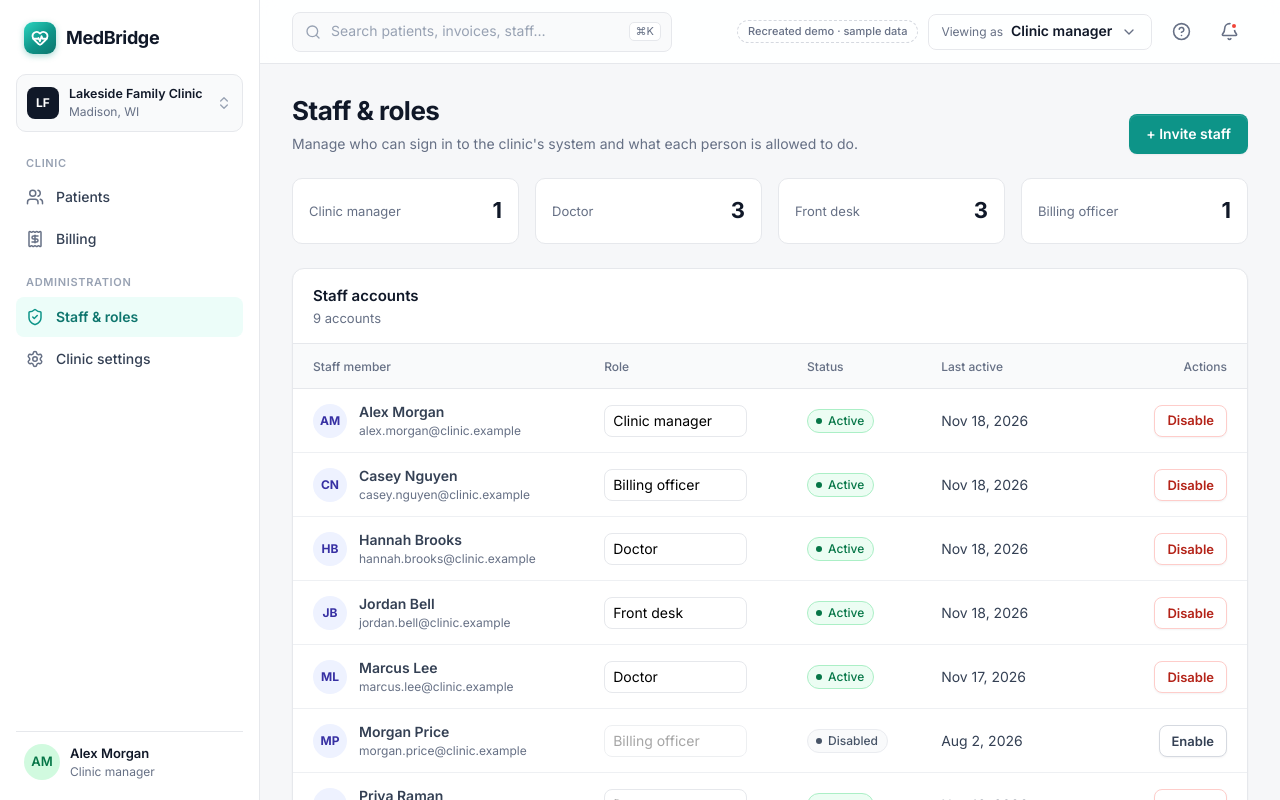
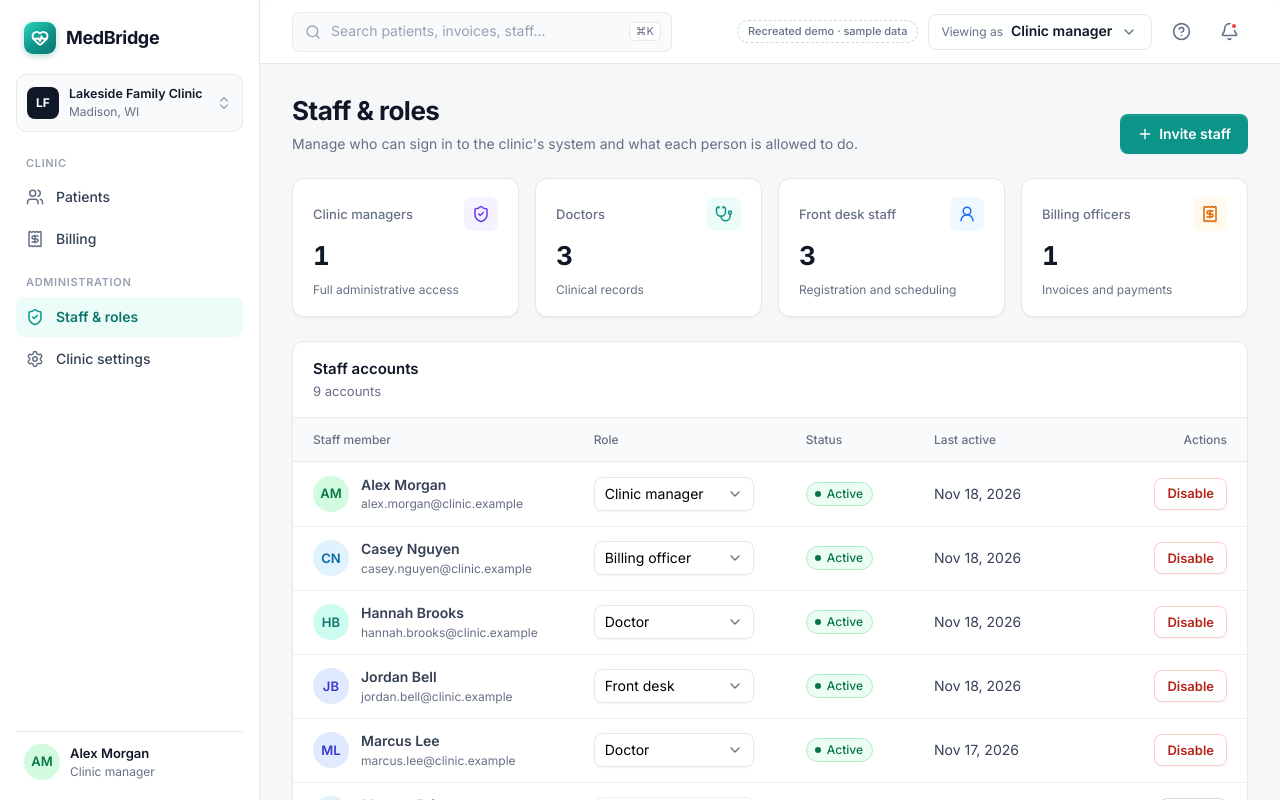
Before and after one commit to supremkc05/Medbridge, a Next.js app: page /admin/staff in a window 1280 px wide. Shown: the top 800 px of the page. Built offline with nearby package versions, Linux system fonts and the light colour scheme.

Commit message:
feat(admin): role summary cards, role pills and sectioned settings layout

```diff
--- a/src/features/admin/ClinicSettingsForm.module.scss
+++ b/src/features/admin/ClinicSettingsForm.module.scss
@@ -1,10 +1,58 @@
 @use "../../styles/tokens" as *;
+
+.layout {
+  display: grid;
+  grid-template-columns: 220px minmax(0, 1fr);
+  gap: 32px;
+  align-items: start;
+  max-width: 1160px;
+}
+
+.sectionNav {
+  position: sticky;
+  top: 88px;
+  display: flex;
+  flex-direction: column;
+  gap: 2px;
+
+  a {
+    display: flex;
+    align-items: center;
+    gap: 10px;
+    height: 38px;
+    padding: 0 12px;
+    border-radius: $radius-sm;
+    color: $color-text-2;
+    font-weight: 500;
+
+    svg {
+      color: $color-muted;
+    }
+
+    &:hover {
+      background: #eef0f3;
+    }
+  }
+}
+
+.navActive {
+  background: $color-surface;
+  box-shadow: $shadow-xs;
+  border: 1px solid $color-border;
+  color: $color-text !important;
+  font-weight: 600 !important;
+}
 
 .form {
   display: flex;
   flex-direction: column;
   gap: $space-5;
-  max-width: 920px;
+  min-width: 0;
+
+  > div[id] {
+    scroll-margin-top: 88px;
+    margin-bottom: -$space-5;
+  }
 }
 
 .grid {
@@ -60,7 +108,7 @@
 }
 
 .dayOn {
-  border-color: #99d5cc;
+  border-color: $color-primary-border;
   background: $color-primary-soft;
   color: $color-primary-hover;
   font-weight: 600;
@@ -73,6 +121,14 @@
 }
 
 .actions {
+  position: sticky;
+  bottom: 16px;
+  padding: 12px 16px;
+  background: rgba(255, 255, 255, 0.92);
+  backdrop-filter: blur(6px);
+  border: 1px solid $color-border;
+  border-radius: $radius-lg;
+  box-shadow: $shadow-pop;
   display: flex;
   align-items: center;
   justify-content: flex-end;
--- a/src/features/admin/StaffManagement.module.scss
+++ b/src/features/admin/StaffManagement.module.scss
@@ -7,24 +7,6 @@
   margin-bottom: $space-5;
 }
 
-.count {
-  display: flex;
-  justify-content: space-between;
-  align-items: center;
-  padding: $space-4;
-  background: $color-surface;
-  border: 1px solid $color-border;
-  border-radius: $radius-md;
-
-  span {
-    color: $color-muted;
-    font-size: $font-size-sm;
-  }
-
-  strong {
-    font-size: 22px;
-  }
-}
 
 .section {
   margin-bottom: $space-5;
@@ -47,17 +29,6 @@
   }
 }
 
-.avatar {
-  width: 34px;
-  height: 34px;
-  display: grid;
-  place-items: center;
-  border-radius: 50%;
-  background: #eef2ff;
-  color: #3730a3;
-  font-size: 12px;
-  font-weight: 700;
-}
 
 .sub {
   display: block;
@@ -66,12 +37,14 @@
 }
 
 .roleSelect {
-  height: 32px;
-  padding: 0 $space-2;
+  height: 34px;
+  min-width: 160px;
+  padding: 0 10px;
+  box-shadow: $shadow-xs;
   border: 1px solid $color-border;
   border-radius: $radius-sm;
   font: inherit;
-  background: $color-surface;
+  background-color: $color-surface;
 
   &:focus {
     outline: none;
@@ -128,3 +101,16 @@
 .no {
   color: #c2c9d3;
 }
+
+.rolePill {
+  display: inline-flex;
+  padding: 2px 10px;
+  border-radius: 999px;
+  font-size: $font-size-xs;
+  font-weight: 500;
+}
+
+.manager { background: #f4f3ff; color: #5925dc; }
+.doctor { background: #ecfdf9; color: #0f766e; }
+.front_desk { background: #eff8ff; color: #175cd3; }
+.billing { background: #fffaeb; color: #b54708; }
--- a/src/features/admin/StaffManagement.tsx
+++ b/src/features/admin/StaffManagement.tsx
@@ -1,7 +1,9 @@
 "use client";
 
 import { useState, type FormEvent } from "react";
+import { Lock, Mail, Plus, Receipt, ShieldCheck, Stethoscope, UserRound, X } from "lucide-react";
 import {
+  Avatar,
   Badge,
   Button,
   Card,
@@ -14,8 +16,9 @@ import {
   TextField,
   type BadgeTone,
   type Column,
+  StatCard,
 } from "@/components/ui";
-import { formatDate, initials } from "@/lib/format";
+import { formatDate } from "@/lib/format";
 import { ACTION_LABELS, ALL_ACTIONS, can } from "@/lib/permissions";
 import { useAppSelector } from "@/store/hooks";
 import { ROLE_LABELS, type ApiError, type Role, type StaffMember, type StaffStatus } from "@/types";
@@ -29,6 +32,13 @@ const STATUS: Record<StaffStatus, { label: string; tone: BadgeTone }> = {
 };
 
 const ROLES = Object.keys(ROLE_LABELS) as Role[];
+
+const ROLE_META = {
+  manager: { icon: ShieldCheck, tone: "violet", hint: "Full administrative access" },
+  doctor: { icon: Stethoscope, tone: "teal", hint: "Clinical records" },
+  front_desk: { icon: UserRound, tone: "blue", hint: "Registration and scheduling" },
+  billing: { icon: Receipt, tone: "amber", hint: "Invoices and payments" },
+} as const;
 const ROLE_OPTIONS = ROLES.map((r) => ({ value: r, label: ROLE_LABELS[r] }));
 
 function InviteForm({ onDone }: { onDone: (name: string) => void }) {
@@ -87,9 +97,7 @@ export function StaffManagement() {
       header: "Staff member",
       render: (s) => (
         <div className={styles.person}>
-          <span className={styles.avatar} aria-hidden="true">
-            {initials(s.name)}
-          </span>
+          <Avatar name={s.name} />
           <span>
             <strong>{s.name}</strong>
             <span className={styles.sub}>{s.email}</span>
@@ -121,7 +129,7 @@ export function StaffManagement() {
             </select>
           </>
         ) : (
-          ROLE_LABELS[s.role]
+          <span className={`${styles.rolePill} ${styles[s.role]}`}>{ROLE_LABELS[s.role]}</span>
         ),
     },
     { key: "status", header: "Status", render: (s) => <Badge tone={STATUS[s.status].tone}>{STATUS[s.status].label}</Badge> },
@@ -139,7 +147,7 @@ export function StaffManagement() {
                 </Button>
               ) : s.status === "invited" ? (
                 <Button size="sm" variant="ghost" onClick={() => setMessage({ tone: "success", text: `Invitation re-sent to ${s.email}.` })}>
-                  Resend invite
+                  <Mail size={14} /> Resend invite
                 </Button>
               ) : (
                 <Button size="sm" variant="danger" onClick={() => change(s, { status: "disabled" }, `${s.name}'s account was disabled.`)}>
@@ -156,23 +164,37 @@ export function StaffManagement() {
       <PageHeader
         title="Staff & roles"
         description="Manage who can sign in to the clinic's system and what each person is allowed to do."
-        actions={canManage && <Button onClick={() => setShowInvite((v) => !v)}>{showInvite ? "Close" : "+ Invite staff"}</Button>}
+        actions={
+          canManage && (
+            <Button variant={showInvite ? "secondary" : "primary"} onClick={() => setShowInvite((v) => !v)}>
+              {showInvite ? <X size={16} /> : <Plus size={16} />} {showInvite ? "Close" : "Invite staff"}
+            </Button>
+          )
+        }
       />
 
       {!canManage && (
         <Notice tone="info">
+          <Lock size={14} style={{ verticalAlign: "-2px", marginRight: 6 }} aria-hidden="true" />
           You are viewing this page as <strong>{ROLE_LABELS[role]}</strong>. Only clinic managers can invite staff or change roles.
         </Notice>
       )}
       {message && <Notice tone={message.tone}>{message.text}</Notice>}
 
       <div className={styles.counts}>
-        {counts.map((c) => (
-          <div key={c.role} className={styles.count}>
-            <span>{ROLE_LABELS[c.role]}</span>
-            <strong>{c.count}</strong>
-          </div>
-        ))}
+        {counts.map((c) => {
+          const meta = ROLE_META[c.role];
+          return (
+            <StatCard
+              key={c.role}
+              label={`${ROLE_LABELS[c.role]}s`.replace("Front desks", "Front desk staff")}
+              value={c.count}
+              hint={meta.hint}
+              icon={<meta.icon size={18} />}
+              tone={meta.tone}
+            />
+          );
+        })}
       </div>
 
       {showInvite && canManage && (
```
Also changed, not shown: src/features/admin/ClinicSettingsForm.tsx (+28 -3 lines).
